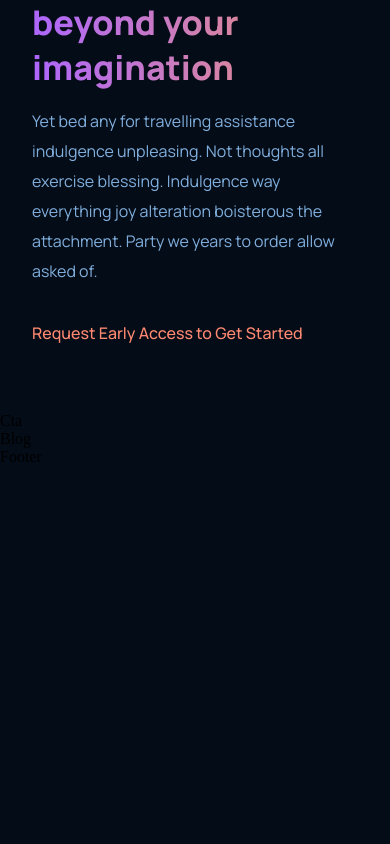
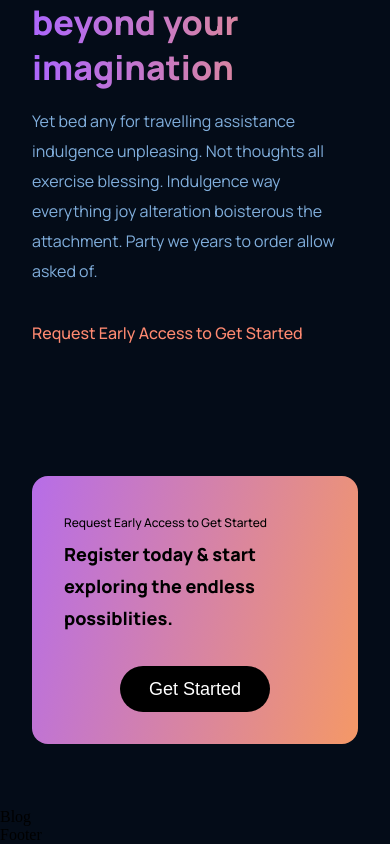
Before and after one commit to bonraton/gpt3-jsm, a React (Vite) app: page / in a window 390 px wide. Shown: the part 4617-5461 px from the top of the page. Before the commit the page ends 5083 px from the top, so only its background shows below. Built offline with nearby package versions, Linux system fonts and the light colour scheme.

Commit message:
feat: cta

```diff
--- a/src/components/cta/Cta.css
+++ b/src/components/cta/Cta.css
@@ -0,0 +1,76 @@
+.gpt3__cta {
+    display: flex;
+    justify-content: space-between;
+    align-items: center;
+    flex-direction: row;
+
+    padding: 2rem;
+    margin: 4rem;
+    border-radius: 1rem;
+    background: var(--gradient-bar);
+}
+
+.gpt3__cta-content p {
+    font-family: var(--font-family);
+    font-weight: 500;
+    font-size: 12px;
+    line-height: 30px;
+    color: #000;
+
+}
+
+.gpt3__cta-content h3 {
+    font-family: var(--font-family);
+    font-weight: 800;
+    font-size: 24px;
+    line-height: 45px;
+    color: #000;
+}
+
+.gpt3__cta-bbutton {
+    display: flex;
+    justify-content: center;
+    align-items: center;
+    margin-left: 2rem;
+}
+
+.gpt3__cta-button button {
+    background: #000;
+    color: #fff;
+    border-radius: 40px;
+    font-weight: 800;
+    font-weight: var(--font-family);
+    font-size: 18px;
+    line-height: 30px;
+    border: none;
+    padding: .5rem 1rem;
+    outline: none;
+    cursor: pointer;
+    min-width: 150px;
+}
+
+@media screen and (max-width:650px) {
+    .gpt3__cta  {
+        flex-direction: column;
+    }
+
+    .gpt3__cta-button {
+        margin: 2rem 0 0;
+    }
+}
+
+@media screen and (max-width:550px) {
+    .gpt3__cta  {
+        margin: 4rem 2rem;
+    }
+
+    .gpt3__cta-content h3 {
+        font-size: 18px;
+        line-height: 32px;
+    }
+
+    .gpt3__cta-content button {
+        font-size: 14px;
+        line-height: 28px;
+    }
+}
--- a/src/components/cta/Cta.tsx
+++ b/src/components/cta/Cta.tsx
@@ -1,7 +1,18 @@
 import './Cta.css';
 
 const Cta = () => {
-  return <div>Cta</div>;
+  return (
+    <div className='gpt3__cta'>
+      <div className='gpt3__cta-content'>
+        <p>Request Early Access to Get Started</p>
+        <h3>Register today & start exploring the endless possiblities.</h3>
+
+      </div>
+      <div className='gpt3__cta-button'>
+        <button type="button">Get Started</button>
+      </div>
+    </div>
+  );
 };
 
 export default Cta;
```
